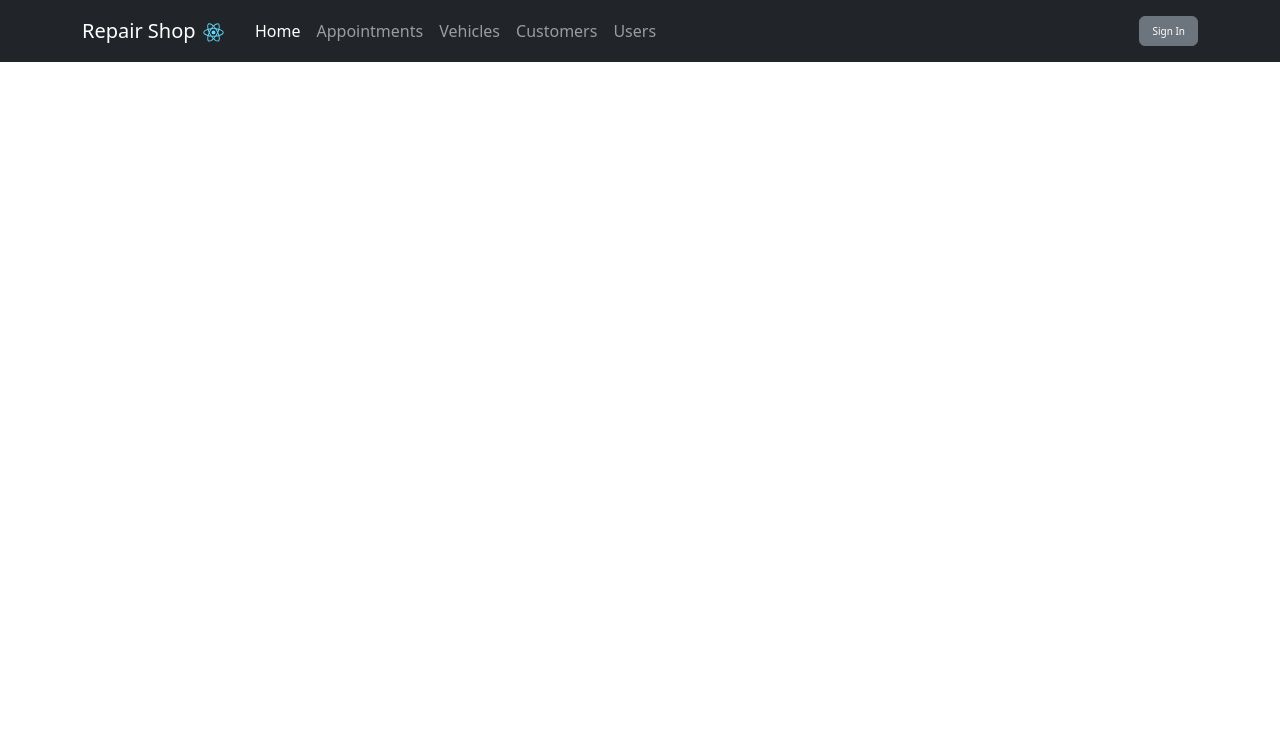
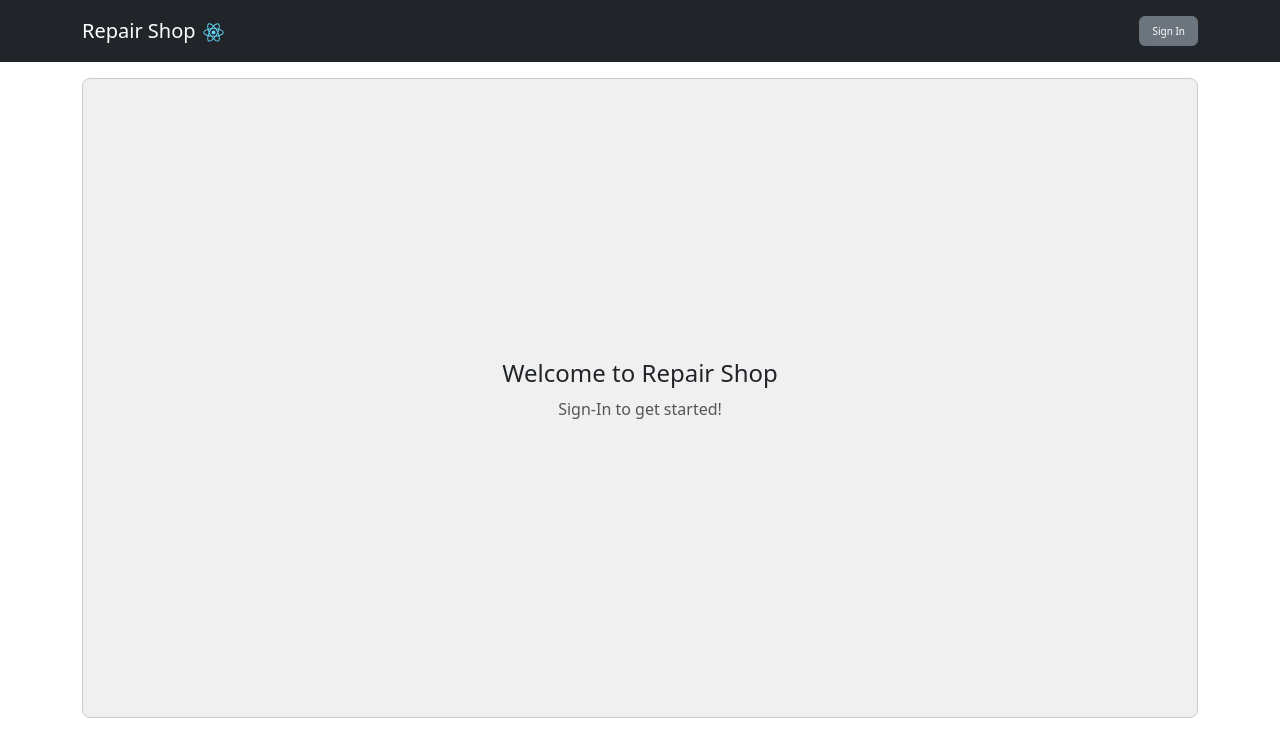
Before and after one commit to PatrickARatcliff/repair-shop, a React (Create React App) app in the folder client/: page / in a window 1280 px wide. Shown: the top 756 px of the page. Built offline with nearby package versions, Linux system fonts and the light colour scheme.

Commit message:
UI; create FullCalendar component and mount in Home page, debug FullCalendar data issue, style and add options; conditionally render Landing/Home based on signedIn; conditionally render nvalinks based on signedIn/isAdmin

```diff
--- a/client/src/App.tsx
+++ b/client/src/App.tsx
@@ -4,14 +4,17 @@ import {
   Routes,
   Route
 } from "react-router-dom";
+import { useAuth } from "./context/AuthProvider";
 
 import NavBar from "./components/NavBar"
 import Landing from "./pages/Landing";
 import Appointments from './pages/_appointment/Appointments';
 import AppointmentDetail from './pages/_appointment/AppointmentDetail';
 import './App.css';
+import Home from './pages/Home';
 
 function App() {
+  const { user } = useAuth();
 
   return (
     <Router>
@@ -19,8 +22,9 @@ function App() {
         <NavBar />
       </header>
       <main className="container">
-      <Routes>
-          <Route path="/" element={<Landing />} />
+        <Routes>
+          <Route path="/" element={user ? <Home /> : <Landing />} />
+          <Route path="/" element={<Home />} />
           <Route path="/appointment" element={<Appointments />} />
           <Route path="/appointment/:appointmentId" element={<AppointmentDetail />} />
         </Routes>
--- /dev/null
+++ b/client/src/components/FullCalendar.tsx
@@ -0,0 +1,89 @@
+import React, { useState, useEffect, useRef } from 'react';
+import { Calendar } from '@fullcalendar/core';
+import dayGridPlugin from '@fullcalendar/daygrid';
+import timeGridPlugin from '@fullcalendar/timegrid';
+import listPlugin from '@fullcalendar/list';
+import { findAllAppointments } from '../services/appointmentService';
+import { useAuth } from '../context/AuthProvider';
+import AppointmentData from '../interfaces/AppointmentData';
+
+import '../styles/FullCalendar.css';
+
+const FullCalendar: React.FC = () => {
+  const { setErrors } = useAuth();
+  const [screenWidth, setScreenWidth] = useState(window.innerWidth);
+  const [currentView, setCurrentView] = useState(screenWidth < 1200 ? 'listMonth' : 'dayGridMonth');
+  const calendarEl = useRef<HTMLDivElement | null>(null);
+  const calendar = useRef<Calendar | null>(null);
+
+  useEffect(() => {
+    setScreenWidth(window.innerWidth);
+
+    const handleResize = () => {
+      const newScreenWidth = window.innerWidth;
+      setScreenWidth(newScreenWidth);
+
+      setTimeout(() => {
+        setCurrentView(newScreenWidth < 1200 ? 'listMonth' : 'dayGridMonth');
+      });
+    };
+    window.addEventListener('resize', handleResize);
+
+    if (calendarEl.current) {
+      calendar.current = new Calendar(calendarEl.current, {
+        plugins: [dayGridPlugin, timeGridPlugin, listPlugin],
+        initialView: currentView,
+        headerToolbar: {
+          left: 'prev,next',
+          center: 'title',
+          right: `today${screenWidth > 1200 ? ',customToggle' : ''}`,
+        },
+        events: [],
+        titleFormat: { month: 'short', year: '2-digit' },
+        customButtons: {
+          customToggle: {
+            text: 'View',
+            click: () => {
+              const newView = currentView === 'listMonth' ? 'dayGridMonth' : 'listMonth';
+              setCurrentView(newView);
+            },
+          },
+        },
+      });
+
+      calendar.current.render();
+
+      fetchAndAddAllAppointments();
+    }
+
+    return () => {
+      window.removeEventListener('resize', handleResize);
+    };
+  }, [currentView, screenWidth]);
+
+  async function fetchAndAddAllAppointments() {
+    try {
+      const appointmentsData = await findAllAppointments();
+
+      if (calendar.current) {
+        const events = convertAppointmentsToEvents(appointmentsData);
+        calendar.current.addEventSource(events);
+      }
+    } catch (error) {
+      setErrors([`Error fetching or adding appointments: ${error}`]);
+    }
+  }
+
+  function convertAppointmentsToEvents(appointmentsData: AppointmentData[]) {
+    return appointmentsData.map(appointment => ({
+      id: appointment.appointmentId.toString(),
+      title: `Appointment #${appointment.appointmentId}`,
+      start: appointment.appointmentDate,
+      url: `/appointment/${appointment.appointmentId}`,
+    }));
+  }
+
+  return <div className="calendar-container" ref={calendarEl}></div>;
+};
+
+export default FullCalendar;
--- a/client/src/components/NavBar.tsx
+++ b/client/src/components/NavBar.tsx
@@ -1,6 +1,6 @@
 import { useEffect, useState } from "react";
 import { useAuth } from "../context/AuthProvider";
-import { Navbar, Container, Nav, Button, Form } from "react-bootstrap";
+import { Navbar, Container, Nav, Button } from "react-bootstrap";
 import { LinkContainer } from "react-router-bootstrap";
 import Logo from "../logo.svg"
 
@@ -9,16 +9,20 @@ import SignInModal from "./SignInModal";
 export default function NavBar() {
     const [showSignInModal, setShowSignInModal] = useState(false);
 
-    const { user, signedIn, login, signOut, errors, setErrors } = useAuth();
+    const { user, signedIn, login, signOut, errors, setErrors, userData } = useAuth();
 
     const toggleSignInModal = () => {
         setShowSignInModal(!showSignInModal);
     };
 
-    //  TODO: remove after production
     useEffect(() => {
-        console.log(user)
-    }, [])
+        console.log(user);
+        if (user) {
+            console.log(user.hasRole("ADMIN"))
+        }
+    }, [user]);
+
+    const isAdmin = user && user.hasRole("ADMIN");
 
     return (
         <header>
@@ -33,7 +37,9 @@ export default function NavBar() {
                         <Navbar.Toggle aria-controls="basic-navbar-nav" />
                         <Navbar.Collapse id="basic-navbar-nav">
                             <Nav className="me-auto">
-                                <LinkContainer to="/">
+                                {user && (
+                                    <>
+                                        <LinkContainer to="/home">
                                             <Nav.Link>Home</Nav.Link>
                                         </LinkContainer>
                                         <LinkContainer to="/appointment">
@@ -45,9 +51,13 @@ export default function NavBar() {
                                         <LinkContainer to="/customer">
                                             <Nav.Link>Customers</Nav.Link>
                                         </LinkContainer>
+                                    </>
+                                )}
+                                {isAdmin && (
                                     <LinkContainer to="/user">
                                         <Nav.Link>Users</Nav.Link>
                                     </LinkContainer>
+                                )}
                             </Nav>
                             <Navbar.Text>
                                 {user && signedIn ? (
@@ -70,7 +80,6 @@ export default function NavBar() {
                                         >
                                             Sign In
                                         </Button>
-
                                     </>
                                 )}
                             </Navbar.Text>
@@ -87,5 +96,5 @@ export default function NavBar() {
                 />
             </div>
         </header>
-    )
+    );
 }
--- /dev/null
+++ b/client/src/interfaces/AppointmentData.tsx
@@ -0,0 +1,6 @@
+interface AppointmentData {
+    appointmentId: number;
+    appointmentDate: string;
+}
+
+export default AppointmentData;
--- a/client/src/pages/Home.tsx
+++ b/client/src/pages/Home.tsx
@@ -1,3 +1,15 @@
+import FullCalendarComponent from "../components/FullCalendar";
+import FormErrors from "../components/FormErrors";
+import { useAuth } from '../context/AuthProvider';
+
 export default function Home() {
-    return("")
+    const { errors } = useAuth();
+
+    return (
+
+        <div id="calendar" className="container mt-3">
+            <FullCalendarComponent />
+            <FormErrors errors={errors}/>
+        </div>
+    )
 }
--- a/client/src/pages/Landing.tsx
+++ b/client/src/pages/Landing.tsx
@@ -1,3 +1,10 @@
+import '../styles/Landing.css'
+
 export default function Landing() {
-    return(<></>)
+  return (
+    <div className="landing-card mt-3">
+      <h1>Welcome to Repair Shop</h1>
+      <p>Sign-In to get started!</p>
+    </div>
+  );
 }
--- /dev/null
+++ b/client/src/styles/FullCalendar.css
@@ -0,0 +1,13 @@
+.calendar-container {
+    padding-right: 5px;
+  }
+
+.fc-toolbar-title {
+    font-size: 18px;
+  }
+
+  @media (max-width: 505px) {
+    .fc-toolbar-title {
+      font-size: 14px;
+    }
+  }
--- a/client/src/styles/Landing.css
+++ b/client/src/styles/Landing.css
@@ -0,0 +1,24 @@
+.landing-card {
+    background-color: #f0f0f0;
+    border: 1px solid #ccc;
+    border-radius: 8px;
+    padding: 20px;
+    text-align: center;
+    width: 100%;
+    margin: 0 auto;
+    display: flex;
+    flex-direction: column;
+    justify-content: center;
+    height: 80vh;
+  }
+
+
+  .landing-card h1 {
+    font-size: 24px;
+    margin: 0 0 10px;
+  }
+
+  .landing-card p {
+    font-size: 16px;
+    color: #555;
+  }
```
Also changed, not shown: client/src/components/Calendar.tsx (deleted, +0 -21 lines), 2 other files (tests, documents, lock files or other folders). Lines whose indentation alone changed are shown as unchanged.
